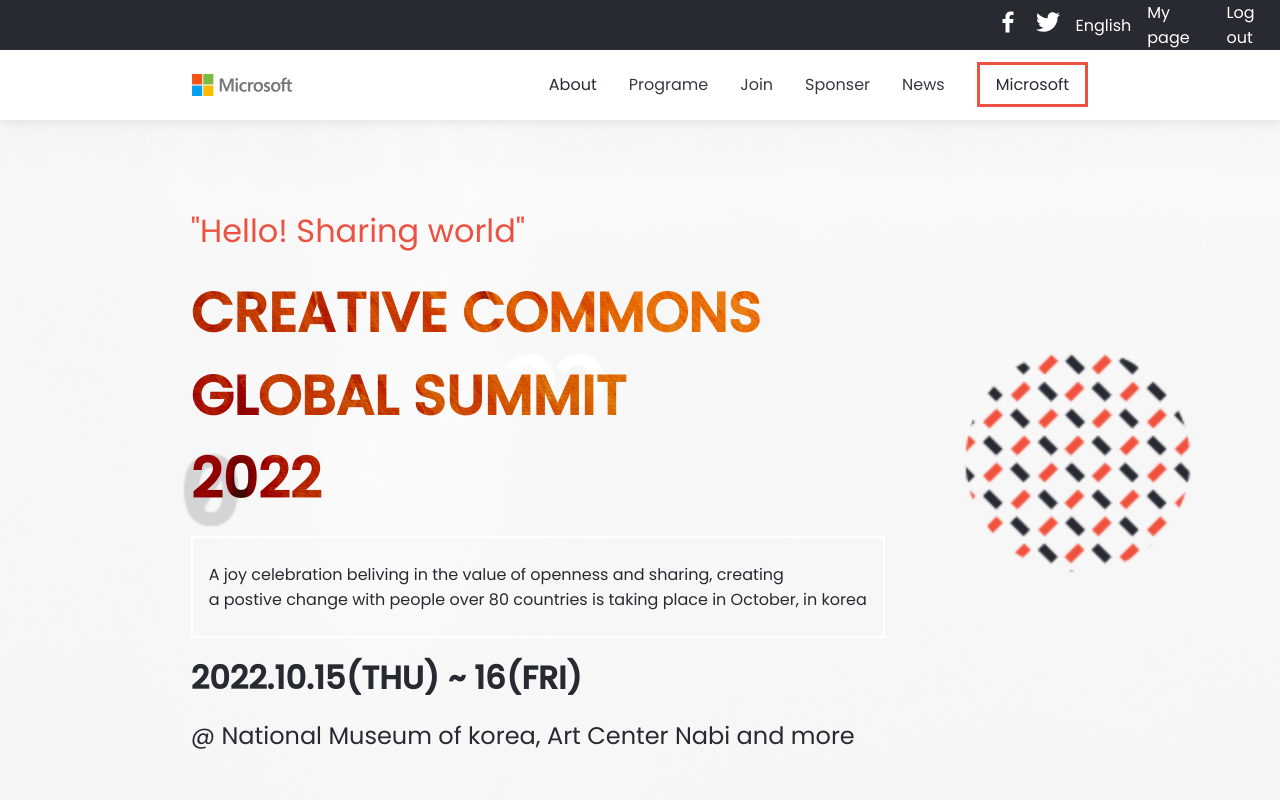
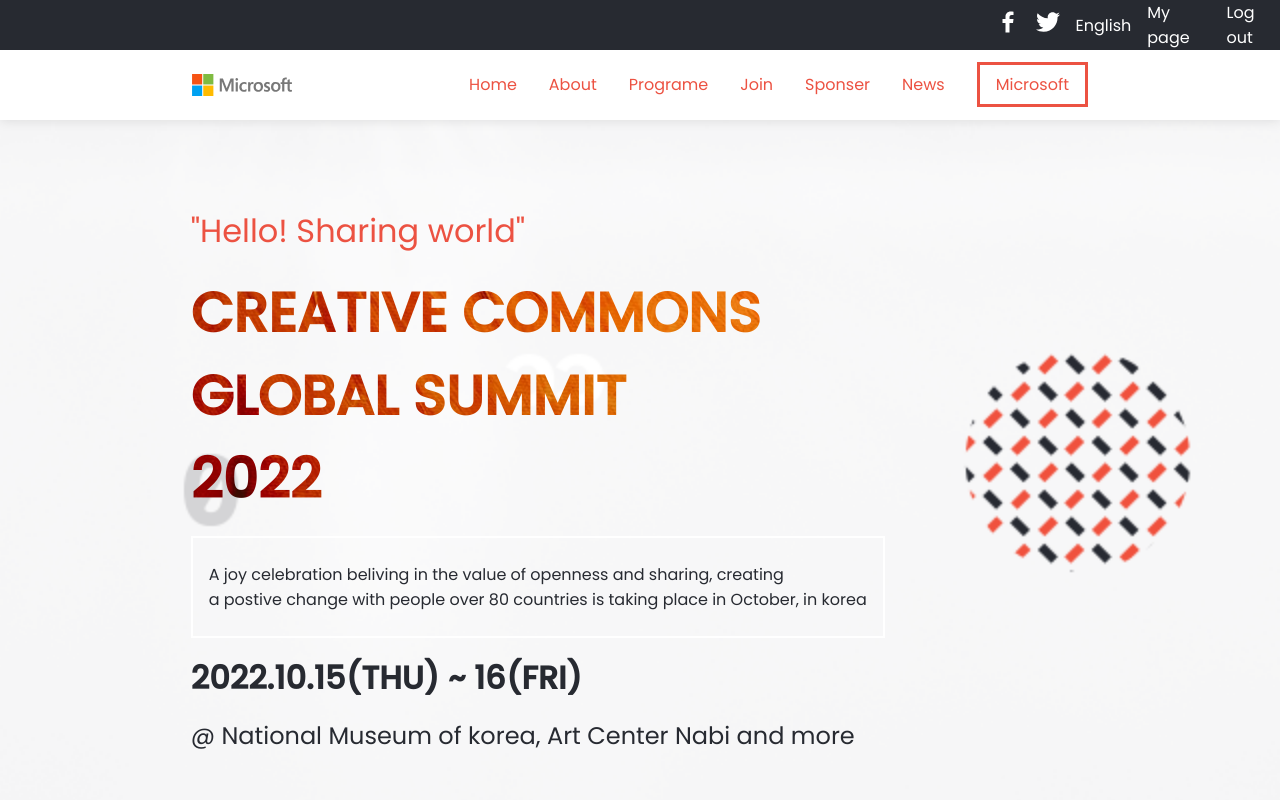
Before and after one commit to tamoorsaeed22/My-Capstone-Project, a website: page index.html in a window 1280 px wide. Shown: the top 800 px of the page. Drawn offline with Linux system fonts and the light colour scheme.

Commit message:
modified Css file

```diff
--- a/styles/style.css
+++ b/styles/style.css
@@ -35,7 +35,7 @@
 }
 
 .desktop nav li a {
-  color: var(--black);
+  color: var(--orange);
 }
 
 header {
@@ -58,7 +58,7 @@
 nav ul {
   display: flex;
   gap: 32px;
-  color: var(--lightGray);
+  color: var(--orange);
   font-size: var(--link);
 }
 
@@ -126,6 +126,7 @@
 
 #active-link {
   color: var(--white);
+  color: var(--orange);
 }
 
 @media (max-width: 1061px) {
```
